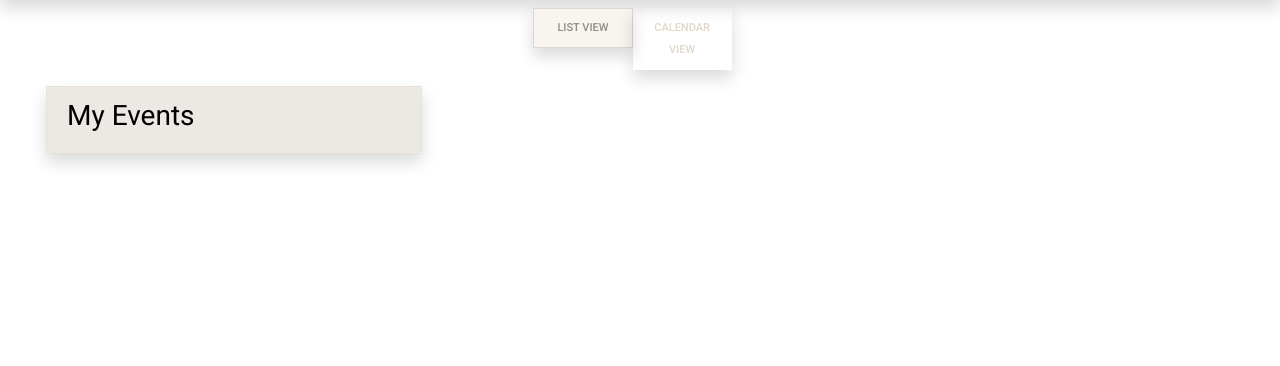
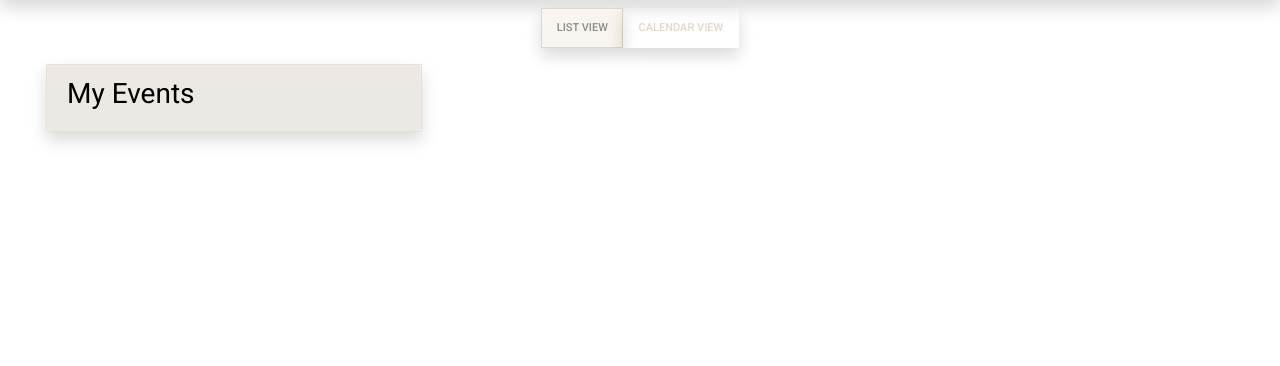
Before and after one commit to jjkjiang/Halcyon-Wanderers-Site, a Django app: page /all/1/ in a window 1280 px wide. Shown: the part 54-420 px from the top of the page. Run offline with Django 3.2, Linux system fonts and the light colour scheme; data that the repository does not hold is empty; some libraries are stand-ins or nearby versions.

Commit message:
Center and fix nav pills at top of page

```diff
--- a/hwevents/templates/index.html
+++ b/hwevents/templates/index.html
@@ -23,22 +23,20 @@
 {% endblock nav %}
 <div class="container-fluid">
     <div class="row mt-2">
-        <ul class="nav nav-pills nav-justified col-md-2 offset-md-5">
-            <li class="nav-item active">
-                <a class="nav-link active shadow rounded-0" href="#">List View</a>
-            </li>
-            <li class="nav-item">
-                <a class="nav-link disabled shadow rounded-0" href="#">Calendar View</a>
-            </li>
-        </ul>
+        <div class="col-md-6 offset-md-3">
+            <nav class="nav nav-pills">
+                <a class="nav-item nav-link active shadow rounded-0" href="#">List View</a>
+                <a class="nav-item nav-link disabled shadow rounded-0" href="#">Calendar View</a>
+            </nav>
+        </div>
     </div>
     <div class="row mx-3">
         <div class="col-lg-4 text-center mt-3 d-none d-lg-block">
             <div class="card shadow">
                 <ul class="list-group list-group-flush">
-                        <li class="list-group-item d-flex justify-content-between align-items-center bg-light">
-                            <h2 style="color: black;">My Events</h2>
-                        </li>
+                    <li class="list-group-item d-flex justify-content-between align-items-center bg-light">
+                        <h2 style="color: black;">My Events</h2>
+                    </li>
                     {% for event in user_events %}
                         <li class="list-group-item d-flex justify-content-between align-items-center">
                             <a href="/id/{{ event.slug }}-{{ event.id }}">
--- a/hwsite/static/css/theme.css
+++ b/hwsite/static/css/theme.css
@@ -32,3 +32,8 @@ footer {
 .bg-light {
     filter: brightness(95%);
 }
+
+.nav-pills {
+    display: flex;
+    justify-content: center;
+}
```
